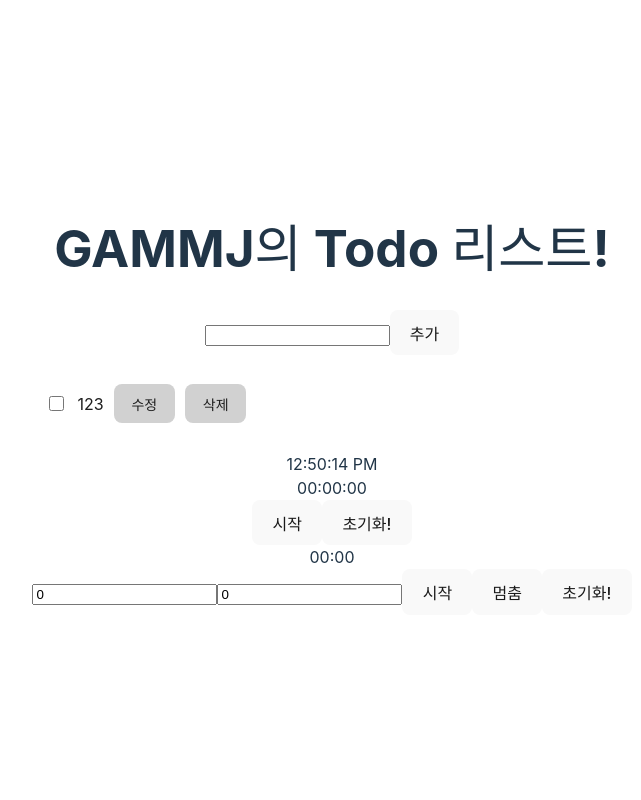
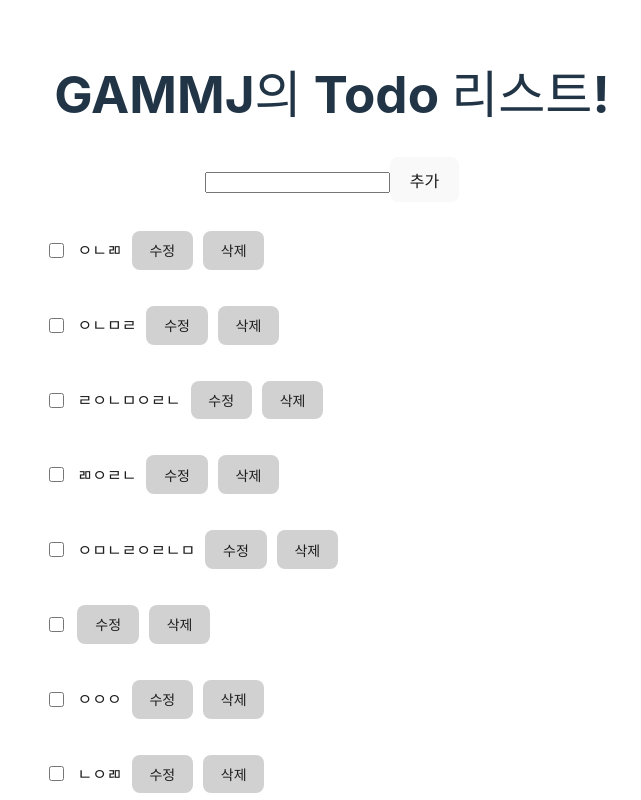
Before and after one commit to GAMMJ/OZ-TodoList, a React (Vite) app: page / in a window 1280 px wide. Shown: the top 800 px of the page, without its empty margins (308-949 px from the left). Built offline with nearby package versions, Linux system fonts and the light colour scheme; no server answers; data requests are answered from the project's data file.

Commit message:
refactor: TodoList API 연동 및 삭제, 완료 체크 기능 개선

```diff
--- a/src/App.jsx
+++ b/src/App.jsx
@@ -2,7 +2,12 @@ import { useEffect, useRef, useState } from "react"
 import "./App.css"
 
 const App = () => {
-  const [todoList, setTodoList] = useState([{ id: Number(new Date()), content: "123", completed: false }])
+  const [, data] = useFetch("http://localhost:3000/todo")
+  const [todoList, setTodoList] = useState([])
+
+  useEffect(() => {
+    if (data) setTodoList(data)
+  }, [data])
   return (
     <>
       <TodoHeader />
@@ -21,11 +26,15 @@ const TodoInput = ({ setTodoList }) => {
   const inputRef = useRef(null)
   const addTodo = () => {
     const newTodo = {
-      id: Number(new Date()),
       content: inputRef.current.value,
+      completed: false,
+      time: 0,
     }
     fetch("http://localhost:3000/todo", {
       method: "POST",
+      headers: {
+        "Content-Type": "application/json",
+      },
       body: JSON.stringify(newTodo),
     })
       .then((res) => res.json())
@@ -93,7 +102,17 @@ const Todo = ({ todo, setTodoList }) => {
         {/* ❌ 삭제 버튼 */}
         <button
           onClick={() => {
-            setTodoList((prev) => prev.filter((el) => el.id !== todo.id))
+            fetch(`http://localhost:3000/todo/${todo.id}`, {
+              method: "DELETE",
+            })
+              .then((res) => {
+                if (res.ok)
+                  // 응답 성공 확인
+                  setTodoList((prev) => prev.filter((el) => el.id !== todo.id))
+              })
+              .catch((error) => {
+                console.error("삭제 실패:", error)
+              })
           }}
         >
           삭제
@@ -111,7 +130,13 @@ const CheckBox = ({ todo, setTodoList }) => {
         type="checkbox"
         checked={todo.completed}
         onChange={() => {
-          setTodoList((prev) => prev.map((el) => (el.id === todo.id ? { ...el, completed: !el.completed } : el)))
+          fetch(`http://localhost:3000/todo/${todo.id}`, {
+            method: "PATCH",
+            headers: { "Content-Type": "application/json" },
+            body: JSON.stringify({ completed: !todo.completed }),
+          }).then(() => {
+            setTodoList((prev) => prev.map((el) => (el.id === todo.id ? { ...el, completed: !el.completed } : el)))
+          })
         }}
       />
     </>
@@ -181,7 +206,7 @@ const StopWatch = () => {
     return () => {
       clearInterval(intervalRef.current)
     }
-  }, [isRunning])
+  }, [isRunning, elapsedTime])
 
   const toggleRunning = () => {
     setIsRunning((prev) => !prev)
```
